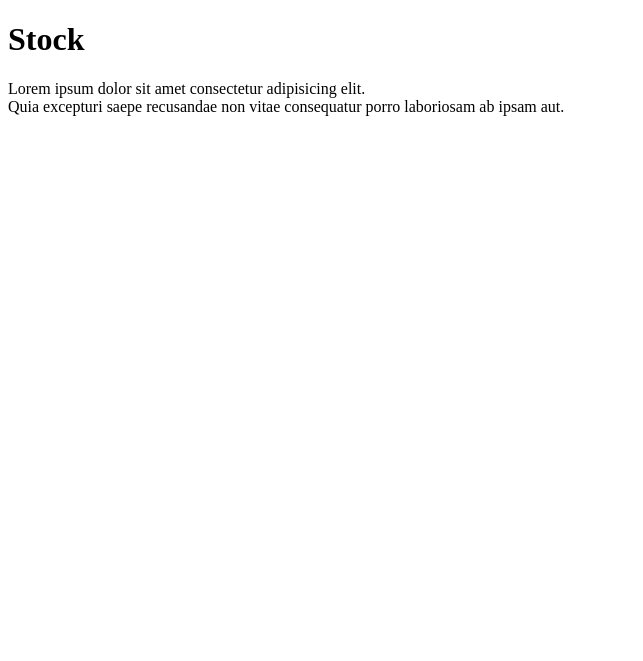
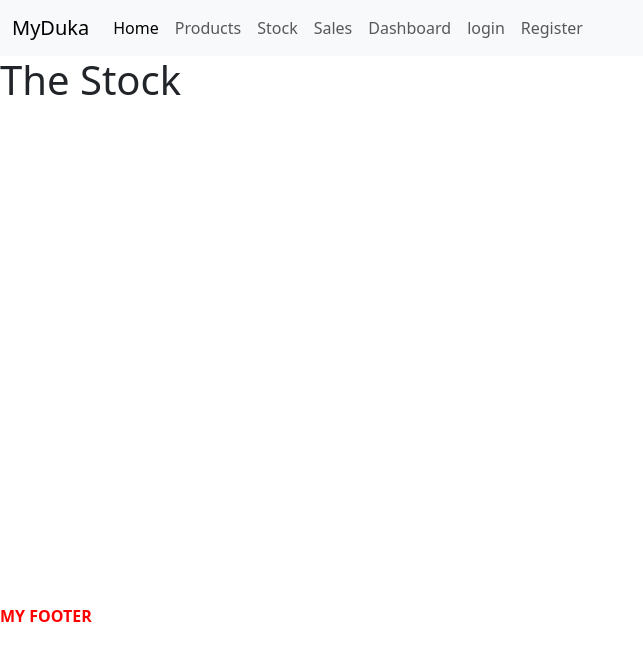
Before and after one commit to U5ernamenottaken/flask-myduka, a Flask app: page /stock in a window 1280 px wide. Shown: the top 661 px of the page, without its empty margins (0-643 px from the left). Run offline with Flask 3, Linux system fonts and the light colour scheme.

Commit message:
template inheritance in Flask

```diff
--- /dev/null
+++ b/templates/base.html
@@ -0,0 +1,71 @@
+<!DOCTYPE html>
+<html lang="en">
+<head>
+    <meta charset="UTF-8">
+    <meta name="viewport" content="width=device-width, initial-scale=1.0">
+    <title>{% block title %} {% endblock %}</title>
+     <link rel="stylesheet" href="https://cdn.jsdelivr.net/npm/bootstrap@5.3.8/dist/css/bootstrap.min.css">
+</head>
+</head>
+<body>
+     <div>
+    <nav class="navbar navbar-expand-lg bg-body-tertiary">
+      <div class="container-fluid">
+        <a class="navbar-brand" href="/">MyDuka</a>
+        <button class="navbar-toggler" type="button" data-bs-toggle="collapse" data-bs-target="#navbarSupportedContent"
+          aria-controls="navbarSupportedContent" aria-expanded="false" aria-label="Toggle navigation">
+          <span class="navbar-toggler-icon"></span>
+        </button>
+        <div class="collapse navbar-collapse" id="navbarSupportedContent">
+          <ul class="navbar-nav me-auto mb-2 mb-lg-0">
+            <li class="nav-item">
+              <a class="nav-link active" aria-current="page" href="/">Home</a>
+            </li>
+            <li class="nav-item">
+              <a class="nav-link" href="/products">Products</a>
+            </li>
+            <li class="nav-item">
+              <a class="nav-link" href="/stock">Stock</a>
+            </li>
+            <li class="nav-item">
+              <a class="nav-link" href="/sales">Sales</a>
+            </li>
+            <li class="nav-item">
+              <a class="nav-link" href="/dashboard">Dashboard</a>
+            </li>
+            <li class="nav-item">
+              <a class="nav-link" href="/login">login</a>
+            </li>
+            <li class="nav-item">
+              <a class="nav-link" href="/register">Register</a>
+            </li>
+          </ul>
+
+        </div>
+      </div>
+    </nav>
+  </div>
+
+
+  {% block content %}
+
+  {% endblock %}
+
+<div style="margin-top: 500px;color: red;font-weight: bolder;">
+<p>MY FOOTER</p>
+</div>
+
+
+
+
+
+
+
+    <script src="https://cdn.jsdelivr.net/npm/@popperjs/core@2.11.8/dist/umd/popper.min.js"
+    integrity="sha384-I7E8VVD/ismYTF4hNIPjVp/Zjvgyol6VFvRkX/vR+Vc4jQkC+hVqc2pM8ODewa9r"
+    crossorigin="anonymous"></script>
+  <script src="https://cdn.jsdelivr.net/npm/bootstrap@5.3.8/dist/js/bootstrap.min.js"
+    integrity="sha384-G/EV+4j2dNv+tEPo3++6LCgdCROaejBqfUeNjuKAiuXbjrxilcCdDz6ZAVfHWe1Y"
+    crossorigin="anonymous"></script>
+</body>
+</html>
--- a/templates/stock.html
+++ b/templates/stock.html
@@ -1,16 +1,8 @@
-<!DOCTYPE html>
-<html lang="en">
-<head>
-    <meta charset="UTF-8">
-    <meta name="viewport" content="width=device-width, initial-scale=1.0">
-    <title>Document</title>
-</head>
-<body>
-    <div>
-        <h1>Stock</h1>
-        <p>Lorem ipsum dolor sit amet consectetur adipisicing elit.
-        <br>Quia excepturi saepe recusandae non vitae consequatur porro laboriosam ab ipsam aut.</p>
-    </div>
+{%extends 'base.html' %}
+{% block title %}Stock{% endblock %}
+{% block content %}
+<div>
+    <h1>The Stock</h1>
+</div>
 
-</body>
-</html>
+{% endblock %}
```
Also changed, not shown: templates/dashboard.html (+7 -15 lines), templates/index.html (+7 -15 lines), templates/login.html (+7 -15 lines), templates/products.html (+7 -15 lines), templates/register.html (+7 -15 lines), templates/sales.html (+7 -15 lines).
